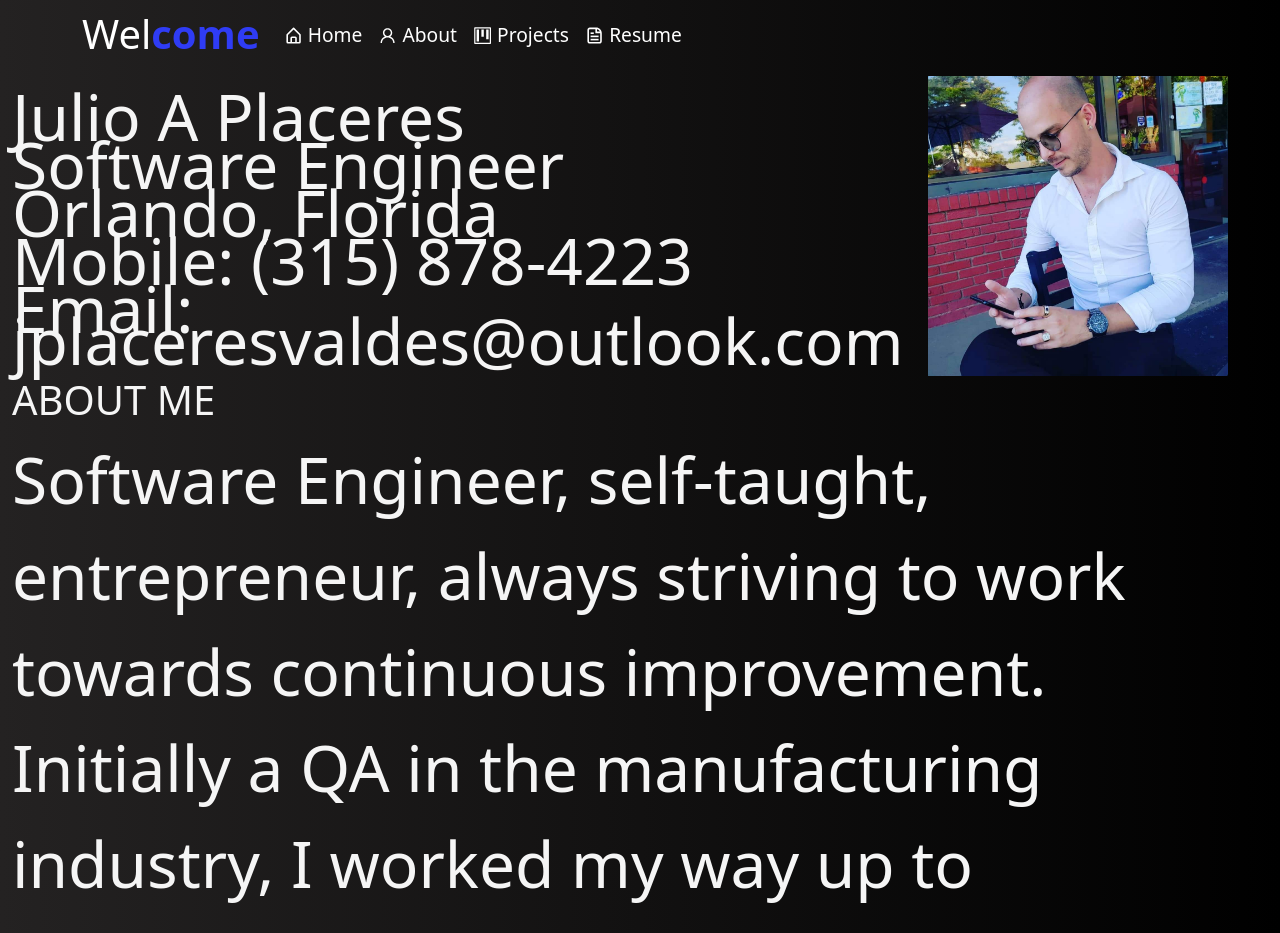
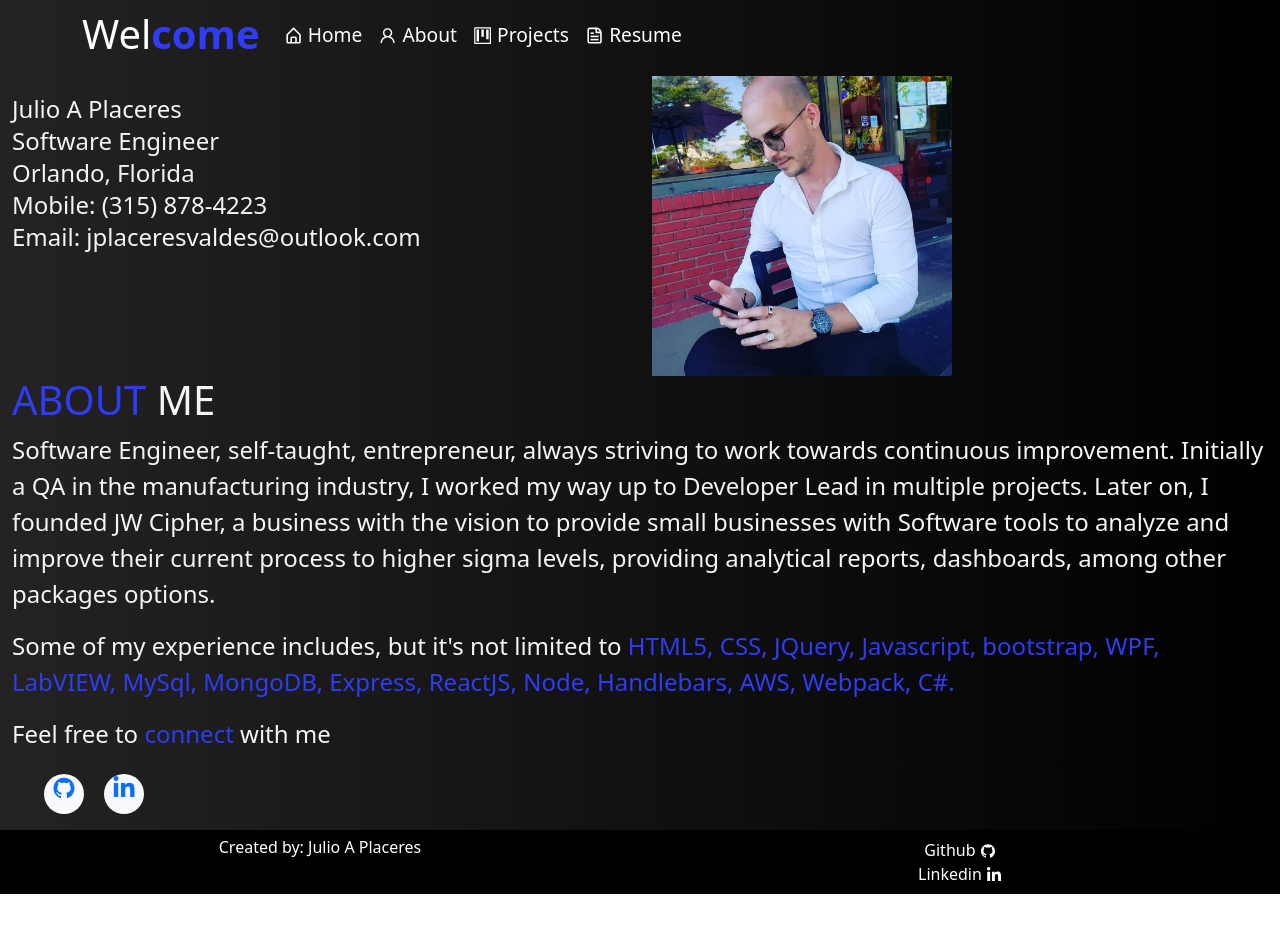
Before and after one commit to julioPlaceres/ReactPortfolio, a React (Create React App) app: page / in a window 1280 px wide. Shown: the top 933 px of the page. After the commit the page ends 894 px from the top, so only its background shows below. Built offline with nearby package versions, Linux system fonts and the light colour scheme.

Commit message:
Updated Footer section to be responsive and added separated his own css from the rest

```diff
--- a/src/components/Footer/Footer.css
+++ b/src/components/Footer/Footer.css
@@ -1,10 +1,9 @@
 .footer {
-    background-color: black;
-    bottom: 0;
-    padding-top: 10px;
-    padding-bottom: 8px;
-    text-align: center;
-  }
+  display: flex;
+  flex-direction: column;
+  background-color: black;
+  text-align: center;
+}
 
   .footer h3 {
     font-size: 1em;
--- a/src/components/Footer/Footer.js
+++ b/src/components/Footer/Footer.js
@@ -9,7 +9,7 @@ function Footer() {
     <Container fluid className="footer">
       <Row>
         <Col>
-          <h3>Julio A Placeres</h3>
+          <h3>Created by: Julio A Placeres</h3>
         </Col>
         <Col>
           <ul className="footer-icons">
--- a/src/index.css
+++ b/src/index.css
@@ -6,4 +6,5 @@ body {
   -webkit-font-smoothing: antialiased;
   -moz-osx-font-smoothing: grayscale;
   background-image: linear-gradient(to left, rgb(0, 0, 0), rgb(36, 34, 34));
+  overflow-x: hidden;
 }
--- a/src/pages/Home/Home.css
+++ b/src/pages/Home/Home.css
@@ -1,5 +1,5 @@
 .home {
-    font-size: 5vw;
+    font-size: 1rem;
     color: whitesmoke;
   }
 
@@ -7,11 +7,6 @@
     margin-top: 25px;
     line-height: 0.5em;
   }
-
-  /* .home-about-title:hover{
-    text-decoration:underline 0.2em;
-    text-decoration-color: blue;
-  } */
 
   .home-ul-social{
     list-style: none;
@@ -59,3 +54,16 @@
     box-shadow: 0 0 5px blue;
     text-shadow: 0 0 2px blue;
   }
+
+  /* Sizing up */
+@media only screen and (min-width: 768px) {
+  .home {
+    font-size: 1.5rem;
+    line-height: 1.5;
+  }
+
+  .home-contact-col{
+    line-height: 1rem;
+    margin-bottom: 100px;
+  }
+}
--- a/src/pages/Home/Home.js
+++ b/src/pages/Home/Home.js
@@ -23,7 +23,7 @@ function Home() {
         </Row>
         <Row>
           <Col>
-            <h1 className="home-about-title">ABOUT ME</h1>
+            <h1 className="home-about-title"><span className="blue">ABOUT </span>ME</h1>
             <p>
               Software Engineer, self-taught, entrepreneur, always striving to
               work towards continuous improvement. Initially a QA in the
```
